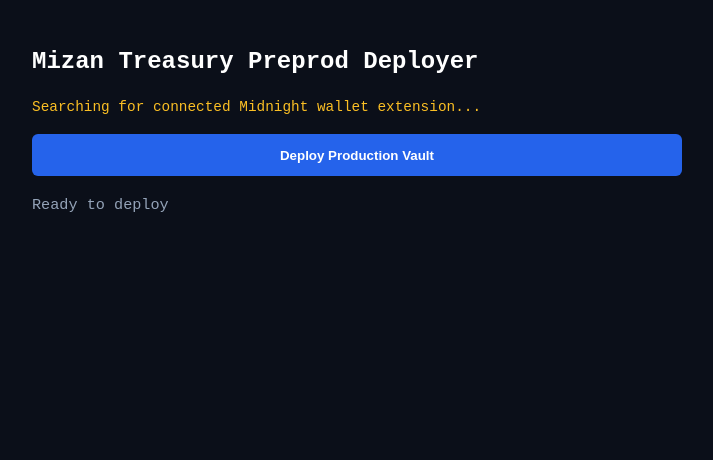
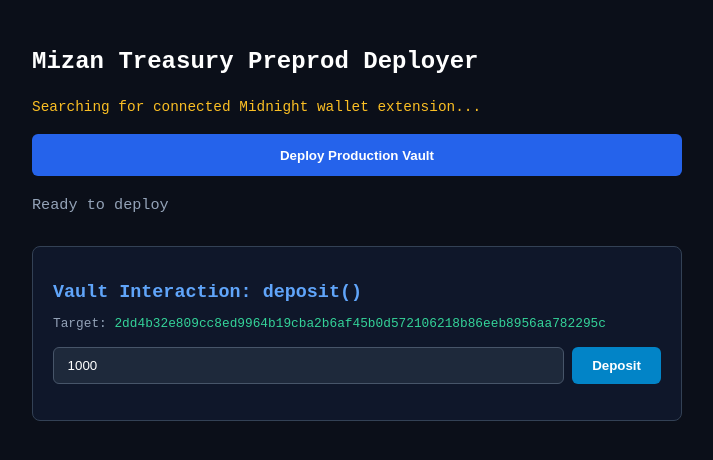
Before and after one commit to webnix-space/mizan-treasury, a React (Vite) app: page / in a window 1280 px wide. Shown: the top 460 px of the page, without its empty margins (283-996 px from the left). Built offline with nearby package versions, Linux system fonts and the light colour scheme; what @midnight-ntwrk/compact-runtime, @midnight-ntwrk/midnight-js-network-id would draw is missing.

Commit message:
feat: render deposit vault card in UI

```diff
--- a/src/DeployPage.tsx
+++ b/src/DeployPage.tsx
@@ -429,6 +429,52 @@
           {txHash && <p style={{ fontSize: '0.85rem', wordBreak: 'break-all', margin: 0 }}>Tx: {txHash}</p>}
         </div>
       )}
+
+      <div style={{ marginTop: '2rem', padding: '1.25rem', border: '1px solid #334155', borderRadius: '8px', background: '#0f172a' }}>
+        <h2 style={{ fontSize: '1.15rem', marginBottom: '0.75rem', color: '#60a5fa' }}>Vault Interaction: deposit()</h2>
+        <p style={{ fontSize: '0.8rem', color: '#94a3b8', marginBottom: '1rem' }}>
+          Target: <code style={{ color: '#34d399' }}>{contractAddress || '2dd4b32e809cc8ed9964b19cba2b6af45b0d572106218b86eeb8956aa782295c'}</code>
+        </p>
+
+        <div style={{ display: 'flex', gap: '0.5rem', marginBottom: '1rem' }}>
+          <input
+            type="number"
+            value={depositAmount}
+            onChange={(e) => setDepositAmount(e.target.value)}
+            placeholder="Amount"
+            style={{
+              padding: '0.65rem 0.85rem',
+              background: '#1e293b',
+              border: '1px solid #475569',
+              color: '#fff',
+              borderRadius: '6px',
+              flex: 1,
+              outline: 'none'
+            }}
+          />
+          <button
+            onClick={handleDeposit}
+            disabled={callingCircuit}
+            style={{
+              padding: '0.65rem 1.25rem',
+              backgroundColor: callingCircuit ? '#475569' : '#0284c7',
+              color: '#fff',
+              border: 'none',
+              borderRadius: '6px',
+              fontWeight: 'bold',
+              cursor: callingCircuit ? 'not-allowed' : 'pointer'
+            }}
+          >
+            {callingCircuit ? 'Proving...' : 'Deposit'}
+          </button>
+        </div>
+
+        {circuitTxHash && (
+          <div style={{ marginTop: '0.75rem', padding: '0.75rem', background: '#064e3b', borderRadius: '6px', wordBreak: 'break-all', fontSize: '0.85rem' }}>
+            ✓ Deposit Submitted! Tx: {circuitTxHash}
+          </div>
+        )}
+      </div>
     </div>
   );
 }
```
